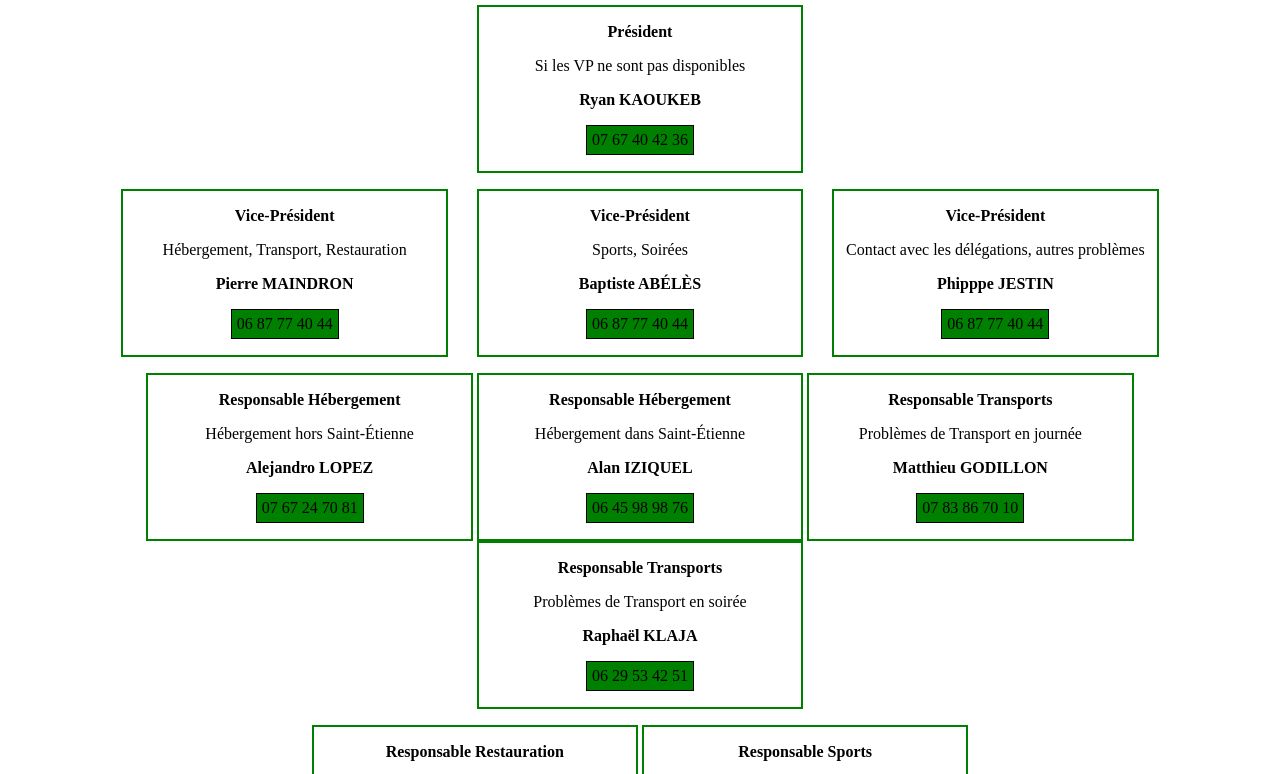
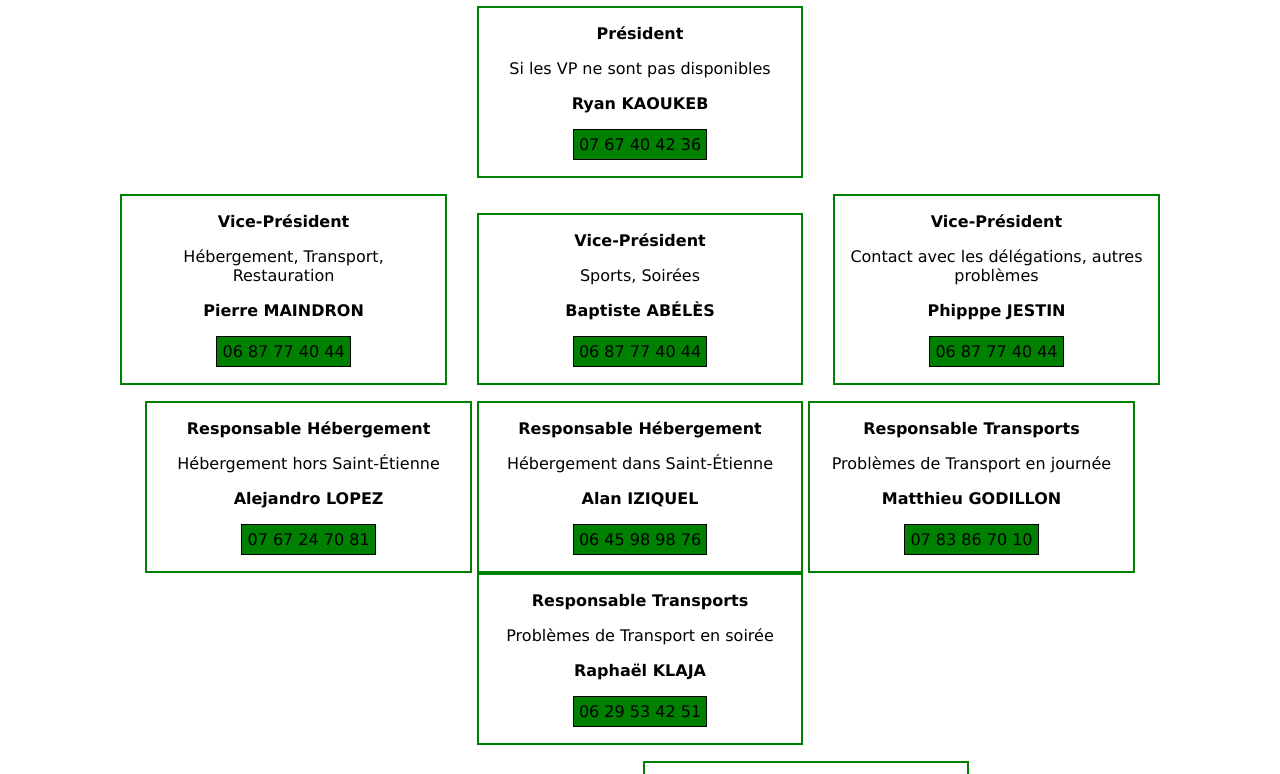
Before and after one commit to SophieCurinier/AppCartel2022_WebSite, a plain HTML site: page contacts.html in a window 1280 px wide. Shown: the part 75-849 px from the top of the page. Drawn offline with nearby package versions, Linux system fonts and the light colour scheme.

Commit message:
Changement police

```diff
--- a/contacts.css
+++ b/contacts.css
@@ -1,6 +1,7 @@
 
 html{
     text-align: center;
+    font-family: Verdana, Geneva, Tahoma, sans-serif;
 }
 
 /*Position buttons top page*/
@@ -14,7 +15,7 @@ button.leftButton{
     right: 50px;
 }
 
-/*Designe Infos Contacts*/
+/*Design Infos Contacts*/
 div.numero{
     background-color: green;
     padding: 5px;
```
